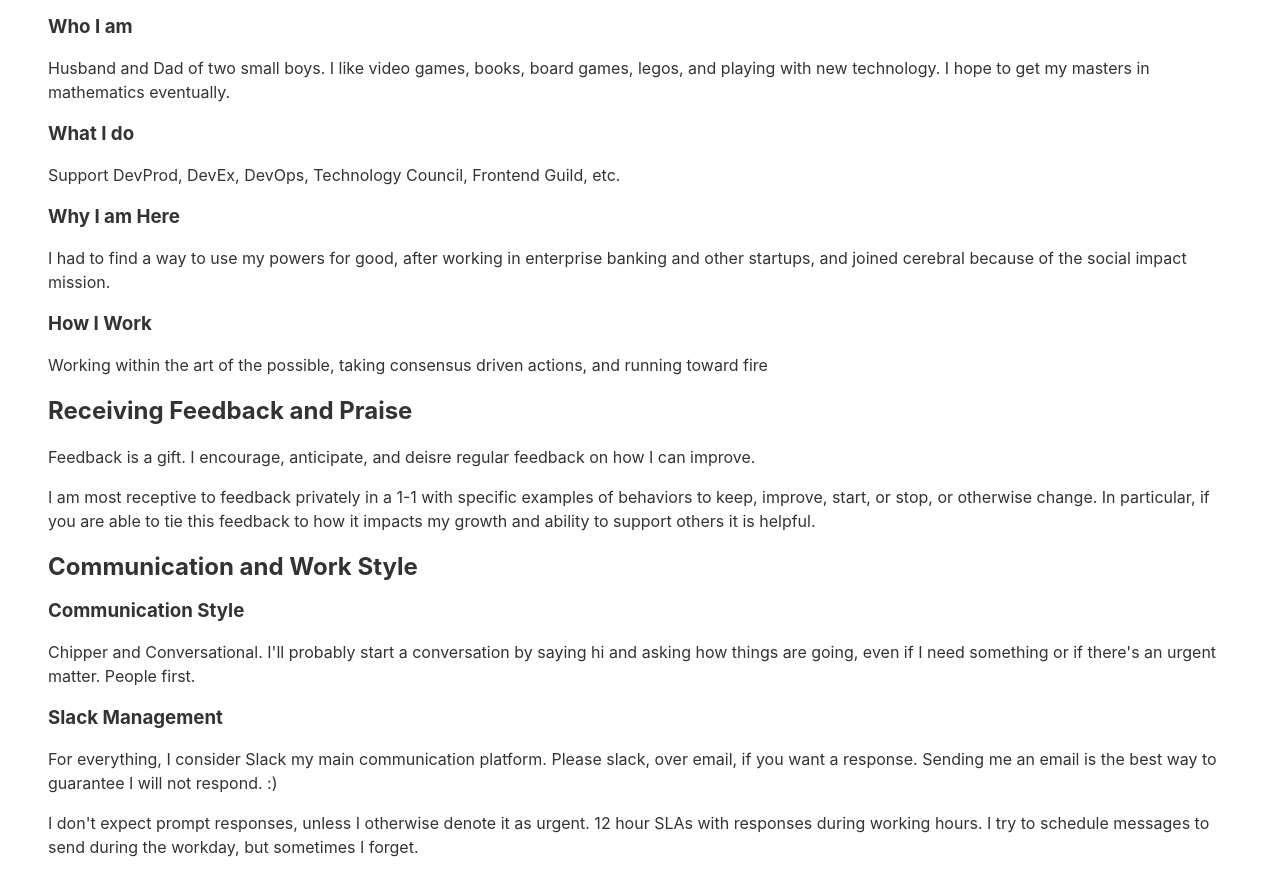
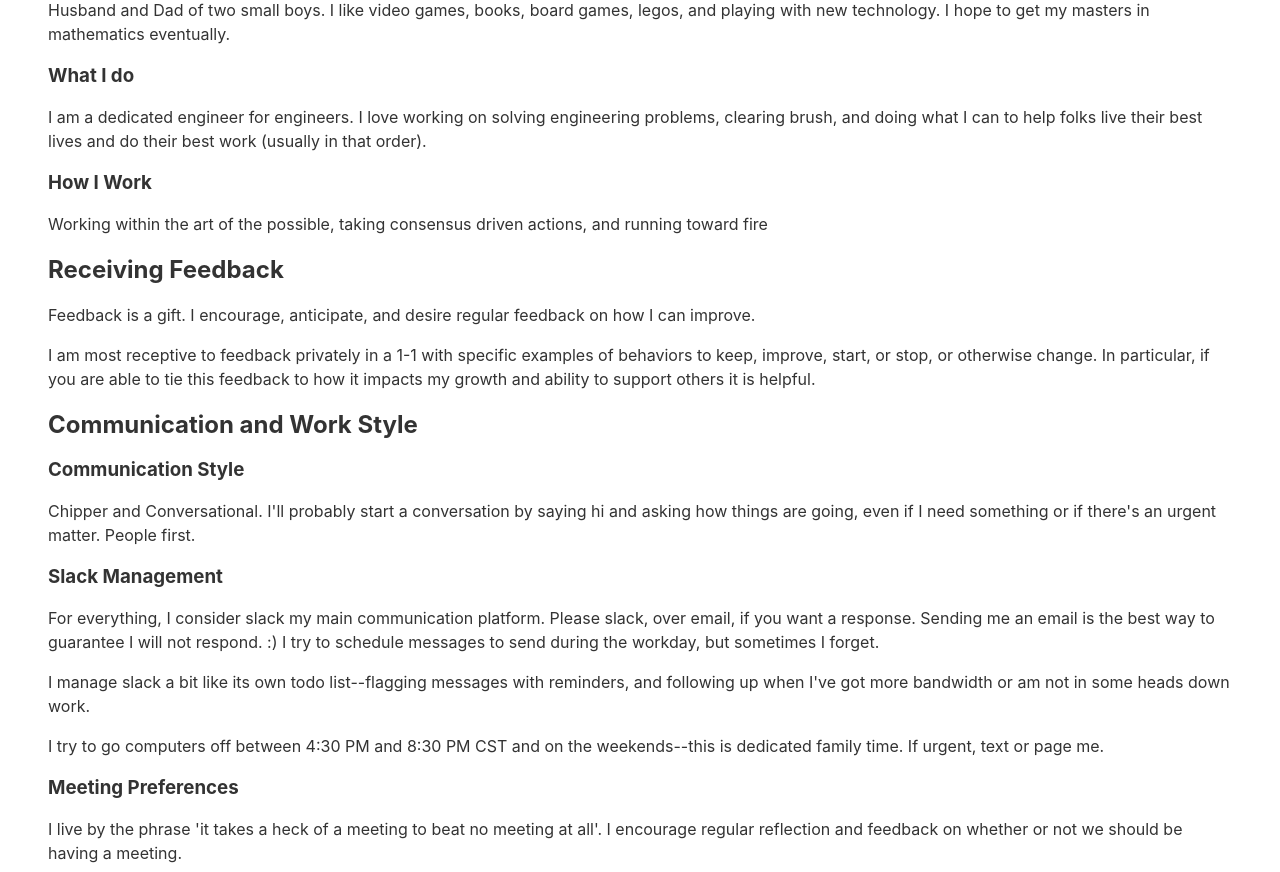
Before and after one commit to thatrandybrown/thatrandybrown.github.io, an Eleventy site: page content/collaborating.md in a window 1280 px wide. Shown: the part 127-999 px from the top of the page. Built offline with nearby package versions, Linux system fonts and the light colour scheme; Eleventy itself is replaced by a stand-in of ours; files that its build step writes are made by us from their sources; what markdown-it-wikilinks would draw is missing.

Commit message:
updates to collaboration doc

```diff
--- a/content/collaborating.md
+++ b/content/collaborating.md
@@ -4,8 +4,6 @@ eleventyNavigation:
   key: Collaborating
   order: 1
 ---
-
-# Randy Brown
 
 ## About Me
 
@@ -15,19 +13,15 @@ Husband and Dad of two small boys. I like video games, books, board games, legos
 
 ### What I do
 
-Support DevProd, DevEx, DevOps, Technology Council, Frontend Guild, etc.
-
-### Why I am Here
-
-I had to find a way to use my powers for good, after working in enterprise banking and other startups, and joined cerebral because of the social impact mission.
+I am a dedicated engineer for engineers. I love working on solving engineering problems, clearing brush, and doing what I can to help folks live their best lives and do their best work (usually in that order).
 
 ### How I Work
 
 Working within the art of the possible, taking consensus driven actions, and running toward fire
 
-## Receiving Feedback and Praise
+## Receiving Feedback
 
-Feedback is a gift. I encourage, anticipate, and deisre regular feedback on how I can improve.
+Feedback is a gift. I encourage, anticipate, and desire regular feedback on how I can improve.
 
 I am most receptive to feedback privately in a 1-1 with specific examples of behaviors to keep, improve, start, or stop, or otherwise change. In particular, if you are able to tie this feedback to how it impacts my growth and ability to support others it is helpful.
 
@@ -39,13 +33,11 @@ Chipper and Conversational. I'll probably start a conversation by saying hi and
 
 ### Slack Management
 
-For everything, I consider Slack my main communication platform. Please slack, over email, if you want a response. Sending me an email is the best way to guarantee I will not respond. :)
+For everything, I consider slack my main communication platform. Please slack, over email, if you want a response. Sending me an email is the best way to guarantee I will not respond. :) I try to schedule messages to send during the workday, but sometimes I forget.
 
-I don't expect prompt responses, unless I otherwise denote it as urgent. 12 hour SLAs with responses during working hours. I try to schedule messages to send during the workday, but sometimes I forget.
+I manage slack a bit like its own todo list--flagging messages with reminders, and following up when I've got more bandwidth or am not in some heads down work.
 
-I try to go computers off between 430 PM and 830 PM CST and on the weekends--this is dedicated family time. If urgent, you can text or page me.
-
-I manage slack a bit like it's own todo list--flagging messages with reminders, and following up when I've got more bandwidth or am not in some heads down work.
+I try to go computers off between 4:30 PM and 8:30 PM CST and on the weekends--this is dedicated family time. If urgent, text or page me.
 
 ### Meeting Preferences
 
```
